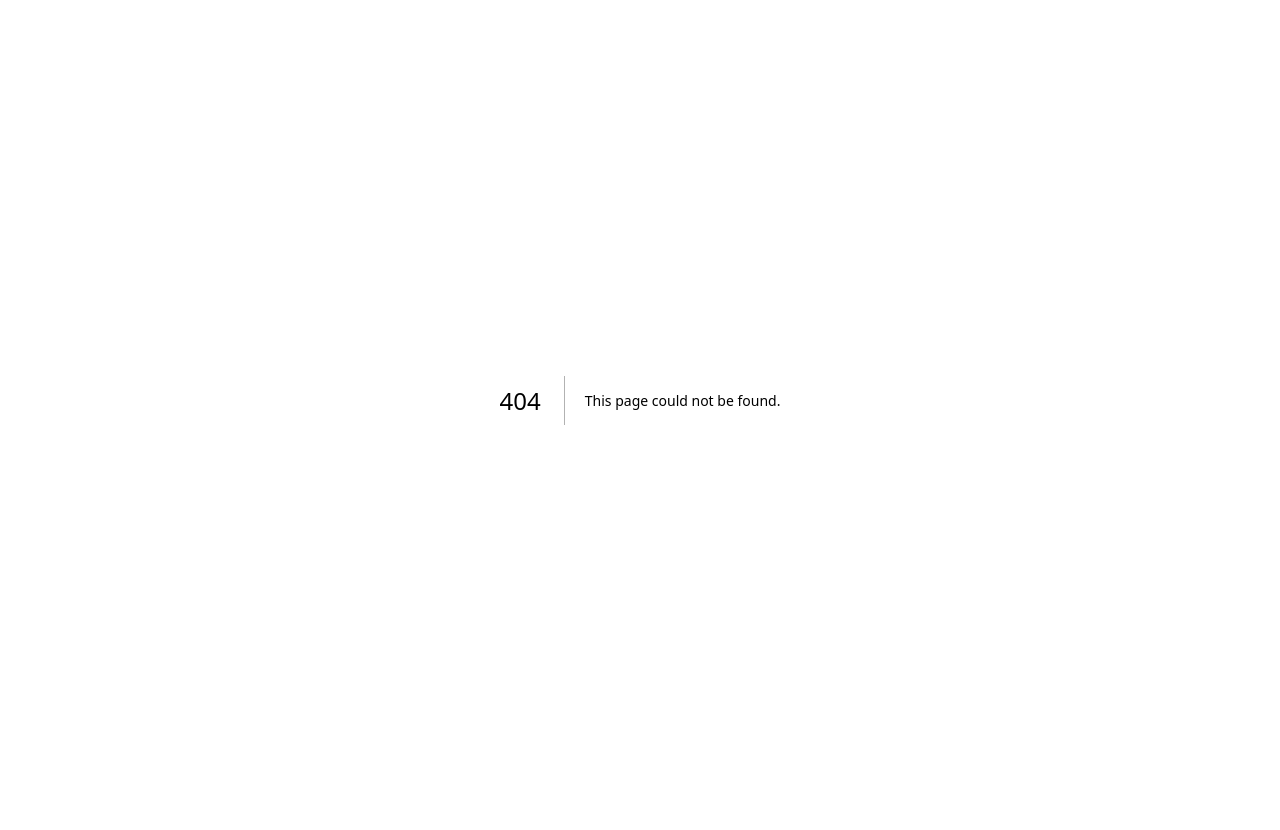
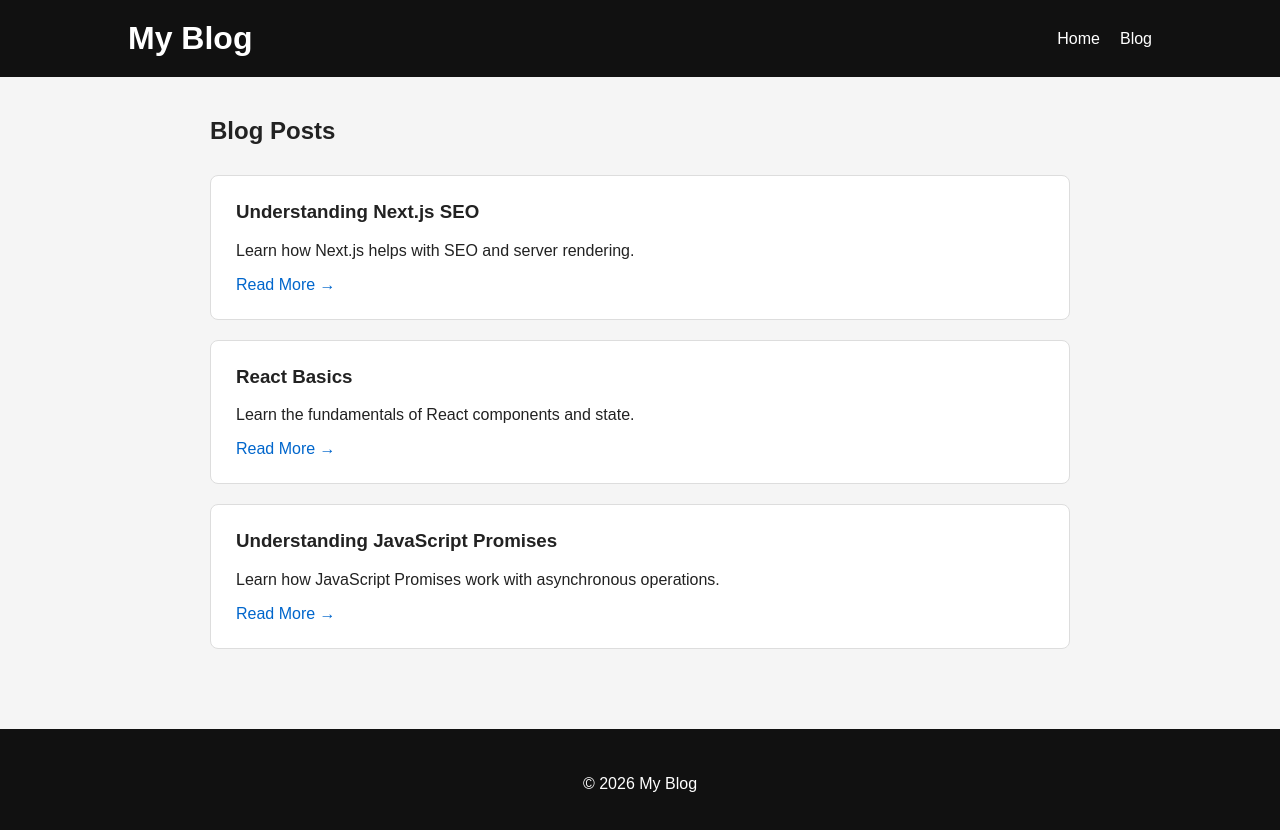
Before and after one commit to umeshbhadane-git/Next-Practice-Repository, a Next.js app: page /blog in a window 1280 px wide. Before the commit this address had no page. Shown: the top 830 px of the page. Before the commit the page ends 800 px from the top, so only its background shows below. Built offline with nearby package versions, Linux system fonts and the light colour scheme.

Commit message:
This is the Blog Page

```diff
--- a/app/about/page.tsx
+++ /dev/null
@@ -1,8 +0,0 @@
-export default function AboutPage() {
-  return (
-    <main>
-      <h1>About Page</h1>
-      <p>This is my first Next.js route.</p>
-    </main>
-  );
-}
--- /dev/null
+++ b/app/blog/page.tsx
@@ -0,0 +1,24 @@
+import Link from "next/link";
+import posts from "@/data/posts.json";
+
+export default function BlogPage() {
+  return (
+    <div className="container">
+      <h2>Blog Posts</h2>
+
+      <div className="posts">
+        {posts.map((post) => (
+          <article key={post.slug} className="post-card">
+            <h3>{post.title}</h3>
+
+            <p>{post.description}</p>
+
+            <Link href={`/blog/${post.slug}`}>
+              Read More →
+            </Link>
+          </article>
+        ))}
+      </div>
+    </div>
+  );
+}
--- a/app/globals.css
+++ b/app/globals.css
@@ -1,26 +1,99 @@
-@import "tailwindcss";
-
-:root {
-  --background: #ffffff;
-  --foreground: #fd3333;
+* {
+  box-sizing: border-box;
 }
 
-@theme inline {
-  --color-background: var(--background);
-  --color-foreground: var(--foreground);
-  --font-sans: var(--font-geist-sans);
-  --font-mono: var(--font-geist-mono);
-}
-
-@media (prefers-color-scheme: dark) {
-  :root {
-    --background: #0a0a0a;
-    --foreground: #ededed;
-  }
+html,
+body {
+  margin: 0;
+  padding: 0;
+  font-family: Arial, sans-serif;
 }
 
 body {
-  background: var(--background);
-  color: var(--foreground);
-  font-family: Arial, Helvetica, sans-serif;
+  background: #f5f5f5;
+  color: #222;
 }
+
+.header {
+  background: #111;
+  color: white;
+  padding: 20px 10%;
+  display: flex;
+  justify-content: space-between;
+  align-items: center;
+}
+
+.header h1 {
+  margin: 0;
+}
+
+.header nav {
+  display: flex;
+  gap: 20px;
+}
+
+.header a {
+  color: white;
+  text-decoration: none;
+}
+
+.container {
+  max-width: 900px;
+  margin: 40px auto;
+  padding: 0 20px;
+}
+
+.posts {
+  display: grid;
+  gap: 20px;
+  margin-top: 30px;
+}
+
+.post-card {
+  background: white;
+  padding: 25px;
+  border-radius: 8px;
+  border: 1px solid #ddd;
+}
+
+.post-card h3 {
+  margin-top: 0;
+}
+
+.post-card a {
+  color: #0066cc;
+  text-decoration: none;
+}
+
+.description {
+  color: #666;
+  font-size: 18px;
+}
+
+.content {
+  margin-top: 30px;
+  line-height: 1.7;
+}
+
+.button {
+  display: inline-block;
+  margin-top: 20px;
+  padding: 10px 18px;
+  background: #111;
+  color: white;
+  text-decoration: none;
+  border-radius: 5px;
+}
+
+.footer {
+  margin-top: 80px;
+  padding: 30px;
+  text-align: center;
+  background: #111;
+  color: white;
+}
+
+button {
+  padding: 10px 16px;
+  cursor: pointer;
+}
--- a/app/layout.tsx
+++ b/app/layout.tsx
@@ -1,29 +1,33 @@
 import type { Metadata } from "next";
-import { Geist, Geist_Mono } from "next/font/google";
 import "./globals.css";
 
-const geistSans = Geist({
-  variable: "--font-geist-sans",
-  subsets: ["latin"],
-});
-
-const geistMono = Geist_Mono({
-  variable: "--font-geist-mono",
-  subsets: ["latin"],
-});
-
 export const metadata: Metadata = {
-  title: "Create Next App",
-  description: "Generated by create next app",
+  title: "My Blog",
+  description: "A blog built with Next.js",
 };
 
-export default function RootLayout({ children }: LayoutProps<"/">) {
+export default function RootLayout({
+  children,
+}: Readonly<{
+  children: React.ReactNode;
+}>) {
   return (
-    <html
-      lang="en"
-      className={`${geistSans.variable} ${geistMono.variable} h-full antialiased`}
-    >
-      <body className="min-h-full flex flex-col">{children}</body>
+    <html lang="en">
+      <body>
+        <header className="header">
+          <h1>My Blog</h1>
+          <nav>
+            <a href="/">Home</a>
+            <a href="/blog">Blog</a>
+          </nav>
+        </header>
+
+        <main>{children}</main>
+
+        <footer className="footer">
+          <p>© 2026 My Blog</p>
+        </footer>
+      </body>
     </html>
   );
 }
--- a/app/page.tsx
+++ b/app/page.tsx
@@ -1,9 +1,17 @@
+import Link from "next/link";
 
 export default function Home() {
   return (
-    <main>
-      <h1>My Next.js Practice Project</h1>
-      <p>Deployed using Vercel.</p>
-    </main>
+    <div className="container">
+      <h2>Welcome to My Blog</h2>
+
+      <p>
+        This is a blog built using Next.js App Router.
+      </p>
+
+      <Link href="/blog" className="button">
+        Read Blog
+      </Link>
+    </div>
   );
 }
--- /dev/null
+++ b/data/posts.json
@@ -0,0 +1,20 @@
+[
+  {
+    "slug": "nextjs-seo",
+    "title": "Understanding Next.js SEO",
+    "description": "Learn how Next.js helps with SEO and server rendering.",
+    "content": "Next.js provides several rendering strategies that can help make web applications SEO-friendly."
+  },
+  {
+    "slug": "react-basics",
+    "title": "React Basics",
+    "description": "Learn the fundamentals of React components and state.",
+    "content": "React is a JavaScript library for building user interfaces using reusable components."
+  },
+  {
+    "slug": "javascript-promises",
+    "title": "Understanding JavaScript Promises",
+    "description": "Learn how JavaScript Promises work with asynchronous operations.",
+    "content": "A Promise represents the eventual completion or failure of an asynchronous operation."
+  }
+]
```
Also changed, not shown: app/blog/[slug]/page.tsx (added, +63 -0 lines), app/blog/error.tsx (added, +22 -0 lines), app/blog/loading.tsx (added, +8 -0 lines).
